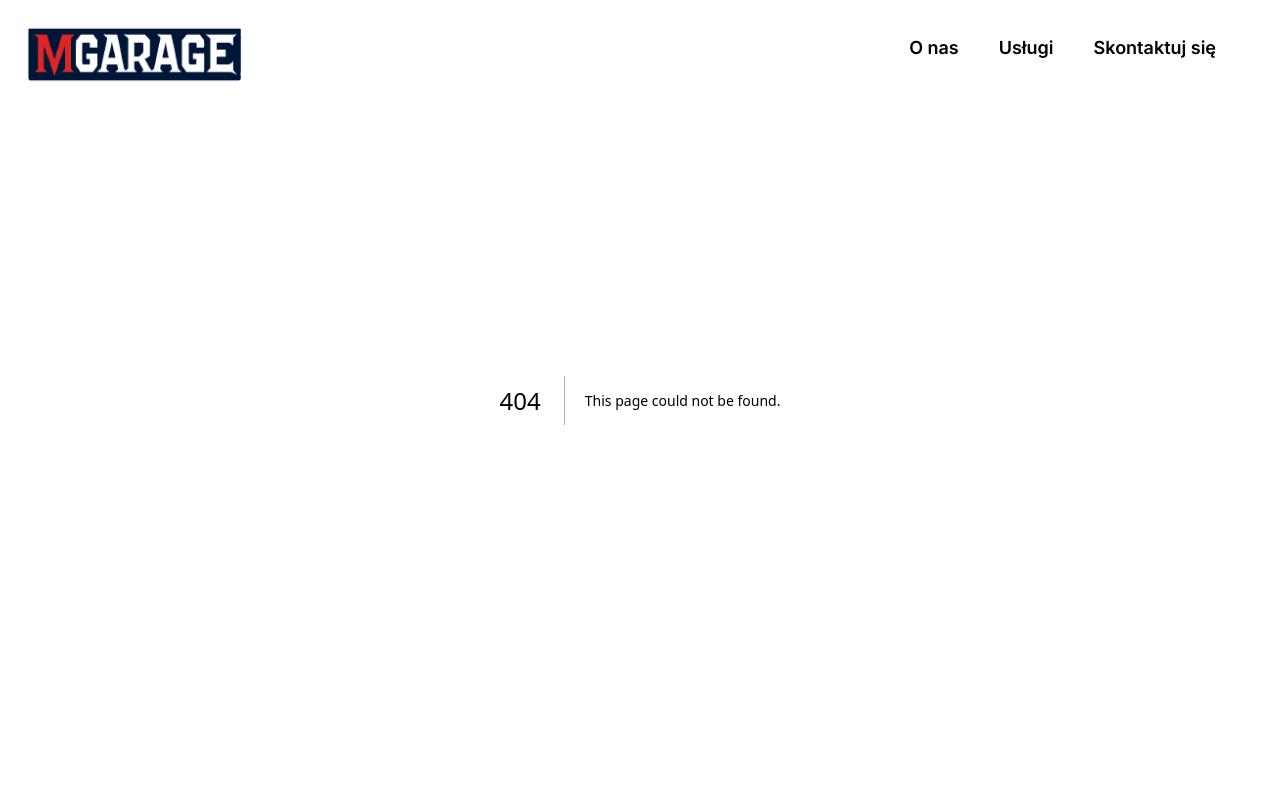
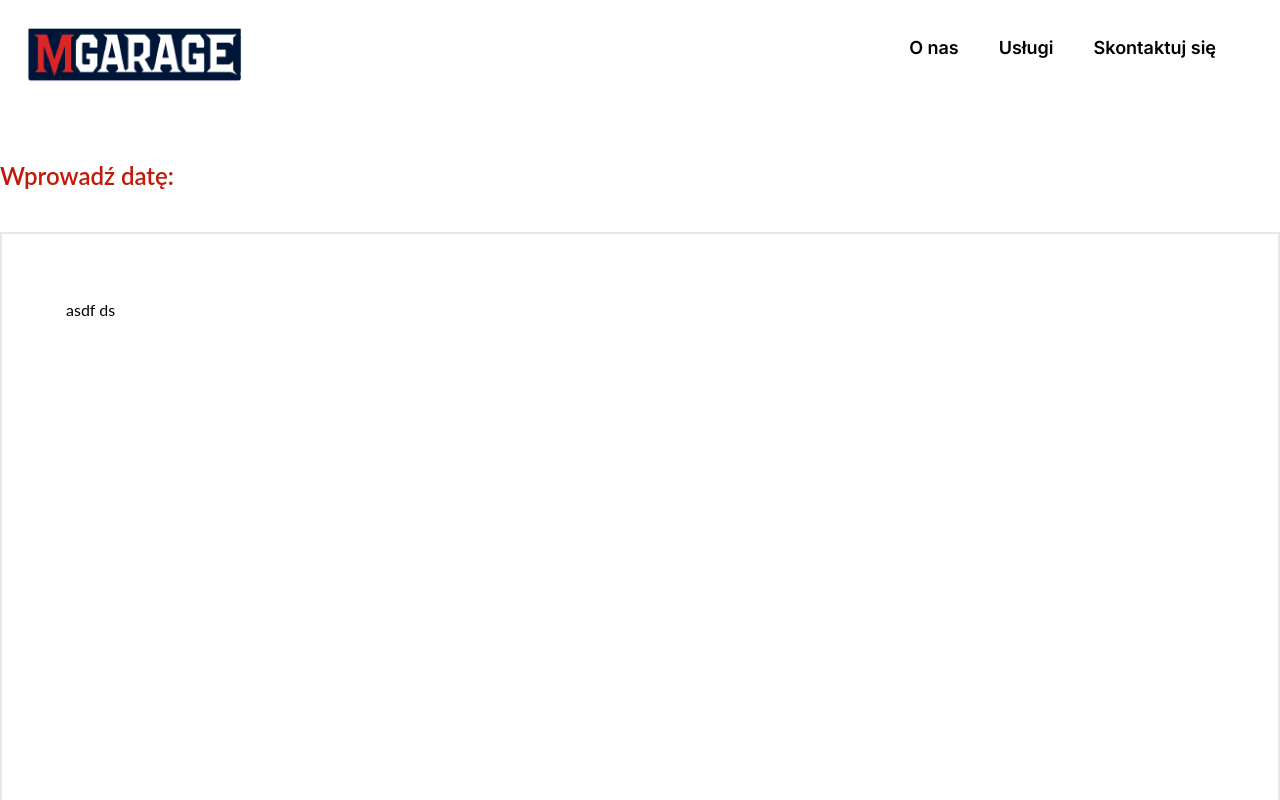
Before and after one commit to mg300/mgarage, a Next.js app: page /book/calendar in a window 1280 px wide. Before the commit this address had no page. Shown: the top 800 px of the page. Built offline with nearby package versions, Linux system fonts and the light colour scheme.

Commit message:
feat: add calendar file

```diff
--- /dev/null
+++ b/src/app/book/calendar/page.jsx
@@ -0,0 +1,14 @@
+import React from "react";
+
+function Page() {
+  return (
+    <div className="min-h-screen pt-40 font-body  mx-auto max-w-[80rem] ">
+      <p className="text-logo font-semibold text-2xl mb-10">Wprowadź datę:</p>
+      <div className="relative p-16 border-2 border-solid border-gray-200 shadow-lg min-h-[40rem] mb-20">
+        <form>asdf ds</form>
+      </div>
+    </div>
+  );
+}
+
+export default Page;
```
